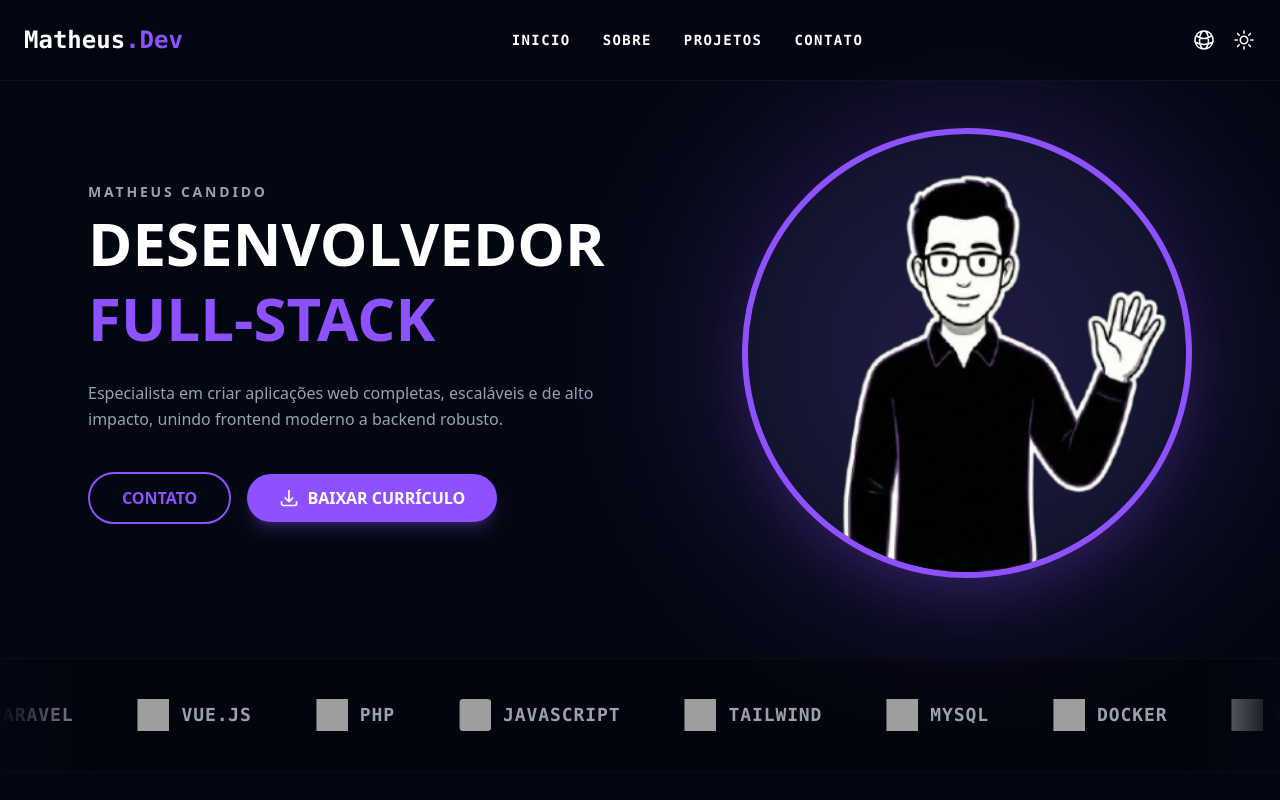
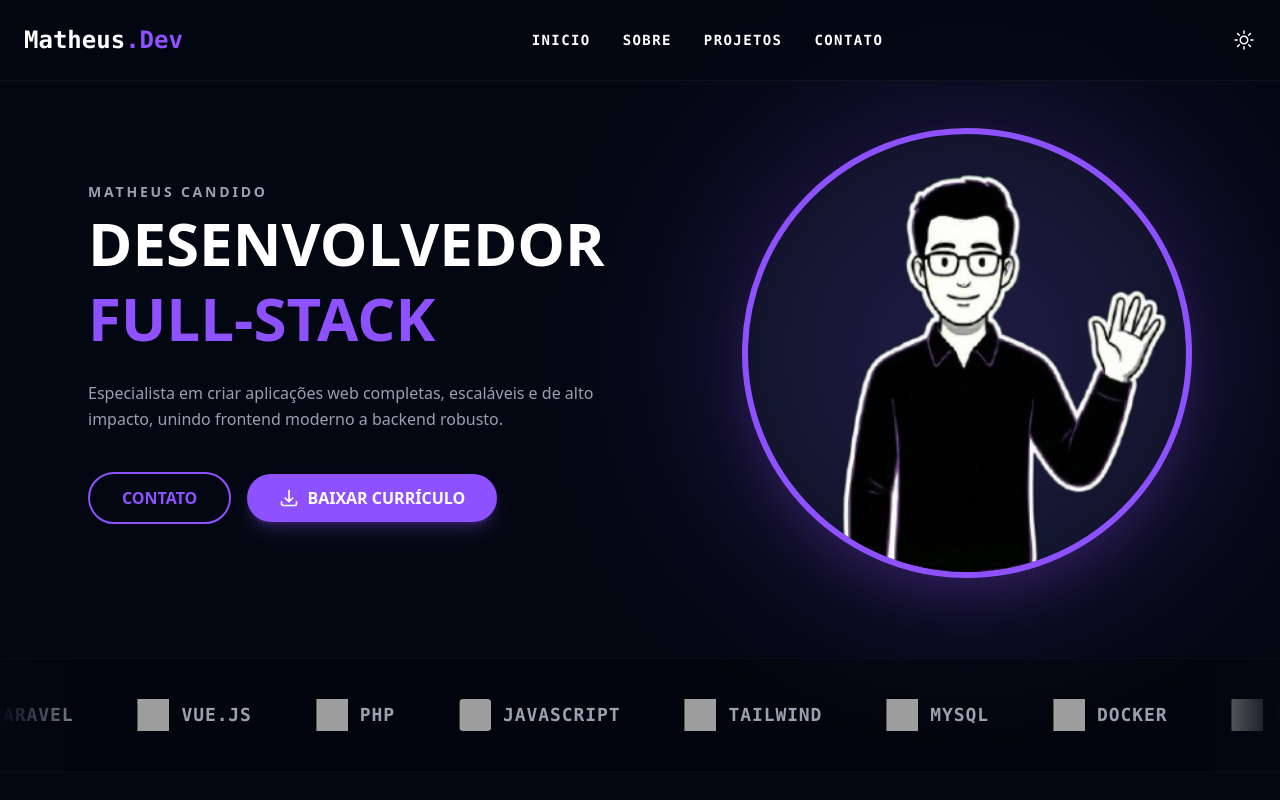
Before and after one commit to eslones/meu-portfolio, a Vue app: page / in a window 1280 px wide. Shown: the top 800 px of the page. Built offline with nearby package versions, Linux system fonts and the light colour scheme; grey boxes are pictures that could not be loaded.

Commit message:
Update App.vue

```diff
--- a/src/App.vue
+++ b/src/App.vue
@@ -119,9 +119,6 @@ const trocarCor = () => {
 
                     <div class="flex items-center gap-4">
                         <div :class="[corDoTexto, 'hidden md:flex items-center gap-4']">
-                            <a href="https://github.com/eslones" target="_blank" class="hover:text-violet-500 transition">
-                                <svg xmlns="http://www.w3.org/2000/svg" fill="none" viewBox="0 0 24 24" stroke-width="1.5" stroke="currentColor" class="size-6"><path stroke-linecap="round" stroke-linejoin="round" d="M12 21a9.004 9.004 0 0 0 8.716-6.747M12 21a9.004 9.004 0 0 1-8.716-6.747M12 21c2.485 0 4.5-4.03 4.5-9S14.485 3 12 3m0 18c-2.485 0-4.5-4.03-4.5-9S9.515 3 12 3m0 0a8.997 8.997 0 0 1 7.843 4.582M12 3a8.997 8.997 0 0 0-7.843 4.582m15.686 0A11.953 11.953 0 0 1 12 10.5c-2.998 0-5.74-1.1-7.843-2.918m15.686 0A8.959 8.959 0 0 1 21 12c0 .778-.099 1.533-.284 2.253m0 0A17.919 17.919 0 0 1 12 16.5c-3.162 0-6.133-.815-8.716-2.247m0 0A9.015 9.015 0 0 1 3 12c0-1.605.42-3.113 1.157-4.418" /></svg>
-                            </a>
                             <button @click="trocarCor" class="hover:text-violet-500 transition transform active:scale-95">
                                 <svg v-if="corDeFundo === 'bg-[#030712]'" xmlns="http://www.w3.org/2000/svg" fill="none" viewBox="0 0 24 24" stroke-width="1.5" stroke="currentColor" class="size-6"><path stroke-linecap="round" stroke-linejoin="round" d="M12 3v2.25m6.364.386-1.591 1.591M21 12h-2.25m-.386 6.364-1.591-1.591M12 18.75V21m-4.773-4.227-1.591 1.591M5.25 12H3m4.227-4.773L5.636 5.636M15.75 12a3.75 3.75 0 1 1-7.5 0 3.75 3.75 0 0 1 7.5 0Z" /></svg>
                                 <svg v-else xmlns="http://www.w3.org/2000/svg" fill="none" viewBox="0 0 24 24" stroke-width="1.5" stroke="currentColor" class="size-6"><path stroke-linecap="round" stroke-linejoin="round" d="M21.752 15.002A9.718 9.718 0 0118 15.75c-5.385 0-9.75-4.365-9.75-9.75 0-1.33.266-2.597.748-3.752A9.753 9.753 0 003 11.25C3 16.635 7.365 21 12.75 21a9.753 9.753 0 009.002-5.998z" /></svg>
@@ -145,9 +142,6 @@ const trocarCor = () => {
                         <li class="w-full h-px bg-white/10 my-2"></li>
 
                         <li class="flex items-center justify-center gap-8 pt-2">
-                             <a href="https://github.com/eslones" target="_blank" :class="[corDoTexto, 'hover:text-violet-500 transition']">
-                                <svg xmlns="http://www.w3.org/2000/svg" fill="none" viewBox="0 0 24 24" stroke-width="1.5" stroke="currentColor" class="size-8"><path stroke-linecap="round" stroke-linejoin="round" d="M12 21a9.004 9.004 0 0 0 8.716-6.747M12 21a9.004 9.004 0 0 1-8.716-6.747M12 21c2.485 0 4.5-4.03 4.5-9S14.485 3 12 3m0 18c-2.485 0-4.5-4.03-4.5-9S9.515 3 12 3m0 0a8.997 8.997 0 0 1 7.843 4.582M12 3a8.997 8.997 0 0 0-7.843 4.582m15.686 0A11.953 11.953 0 0 1 12 10.5c-2.998 0-5.74-1.1-7.843-2.918m15.686 0A8.959 8.959 0 0 1 21 12c0 .778-.099 1.533-.284 2.253m0 0A17.919 17.919 0 0 1 12 16.5c-3.162 0-6.133-.815-8.716-2.247m0 0A9.015 9.015 0 0 1 3 12c0-1.605.42-3.113 1.157-4.418" /></svg>
-                            </a>
                             <button @click="trocarCor" :class="[corDoTexto, 'hover:text-violet-500 transition']">
                                 <svg xmlns="http://www.w3.org/2000/svg" fill="none" viewBox="0 0 24 24" stroke-width="1.5" stroke="currentColor" class="size-8"><path stroke-linecap="round" stroke-linejoin="round" d="M12 3v2.25m6.364.386-1.591 1.591M21 12h-2.25m-.386 6.364-1.591-1.591M12 18.75V21m-4.773-4.227-1.591 1.591M5.25 12H3m4.227-4.773L5.636 5.636M15.75 12a3.75 3.75 0 1 1-7.5 0 3.75 3.75 0 0 1 7.5 0Z" /></svg>
                             </button>
```
